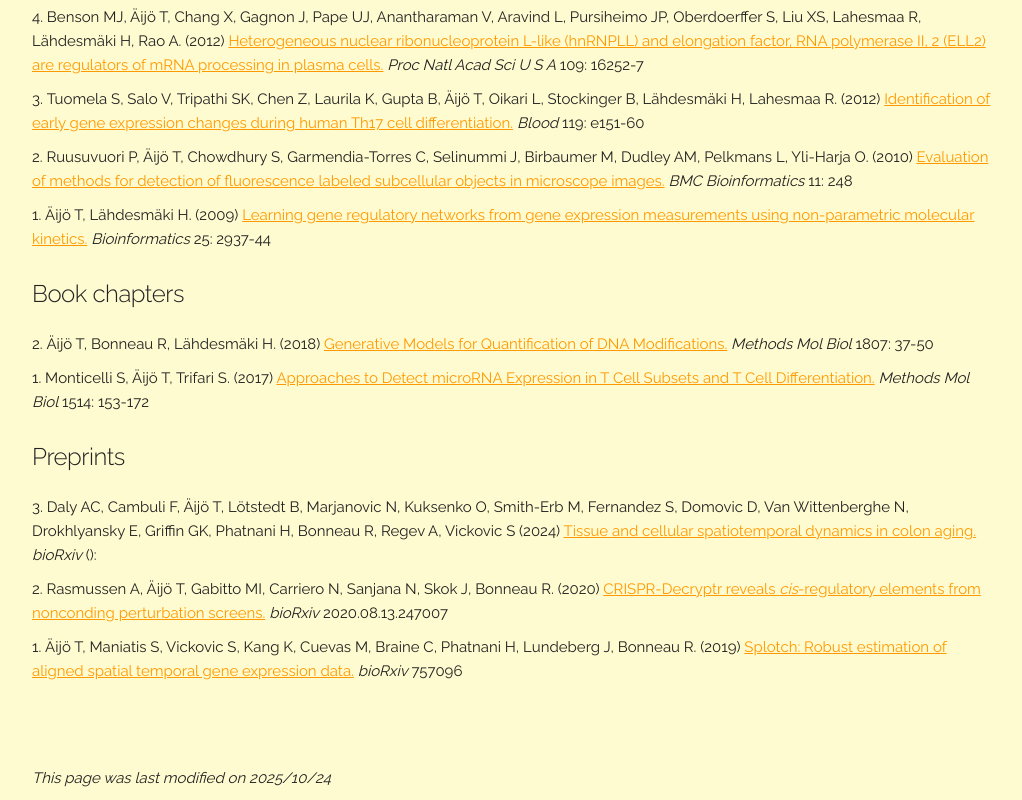
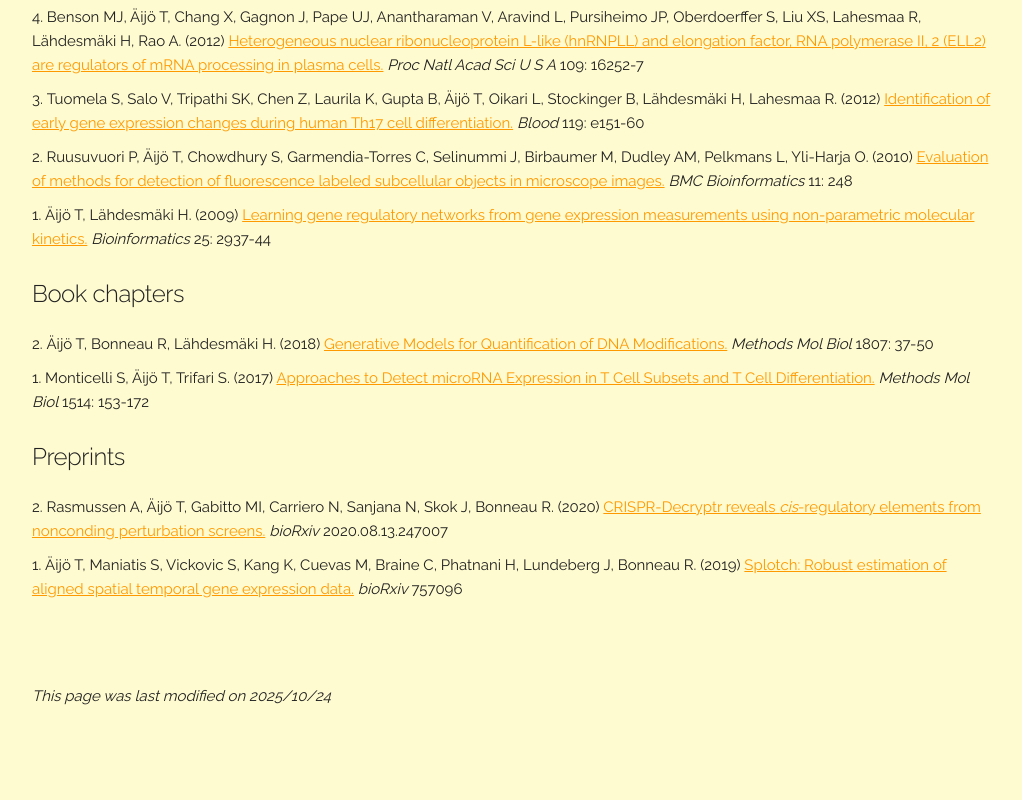
Before and after one commit to tare/homepage, a plain HTML site: page index.html in a window 1280 px wide. Shown: the part 3043-3843 px from the top of the page, without its empty margins (128-1150 px from the left). After the commit the page ends 3761 px from the top, so only its background shows below. Drawn offline with nearby package versions, Linux system fonts and the light colour scheme; some icons are missing.

Commit message:
Remove preprint

```diff
--- a/index.html
+++ b/index.html
@@ -626,16 +626,6 @@
           <h5>Preprints</h5>
           <ol reversed>
             <li>
-              Daly AC, Cambuli F, Äijö T, Lötstedt B, Marjanovic N, Kuksenko O,
-              Smith-Erb M, Fernandez S, Domovic D, Van Wittenberghe N,
-              Drokhlyansky E, Griffin GK, Phatnani H, Bonneau R, Regev A,
-              Vickovic S (2024)
-              <a href="https://dx.doi.org/10.1101/2024.04.22.590125"
-                >Tissue and cellular spatiotemporal dynamics in colon aging.</a
-              >
-              <em>bioRxiv</em> ():
-            </li>
-            <li>
               Rasmussen A, Äijö T, Gabitto MI, Carriero N, Sanjana N, Skok J,
               Bonneau R. (2020)
               <a href="https://doi.org/10.1101/2020.08.13.247007"
```
